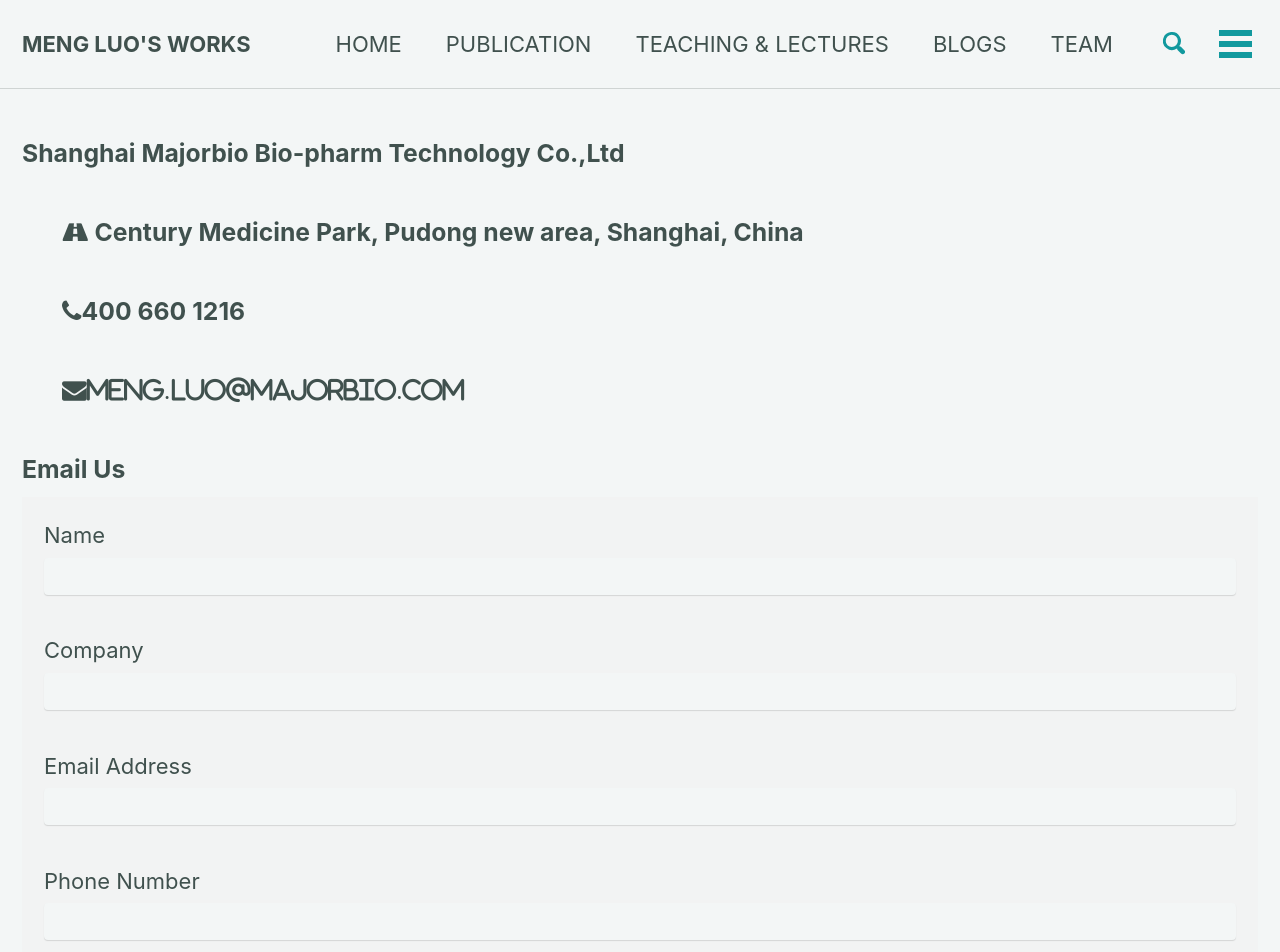
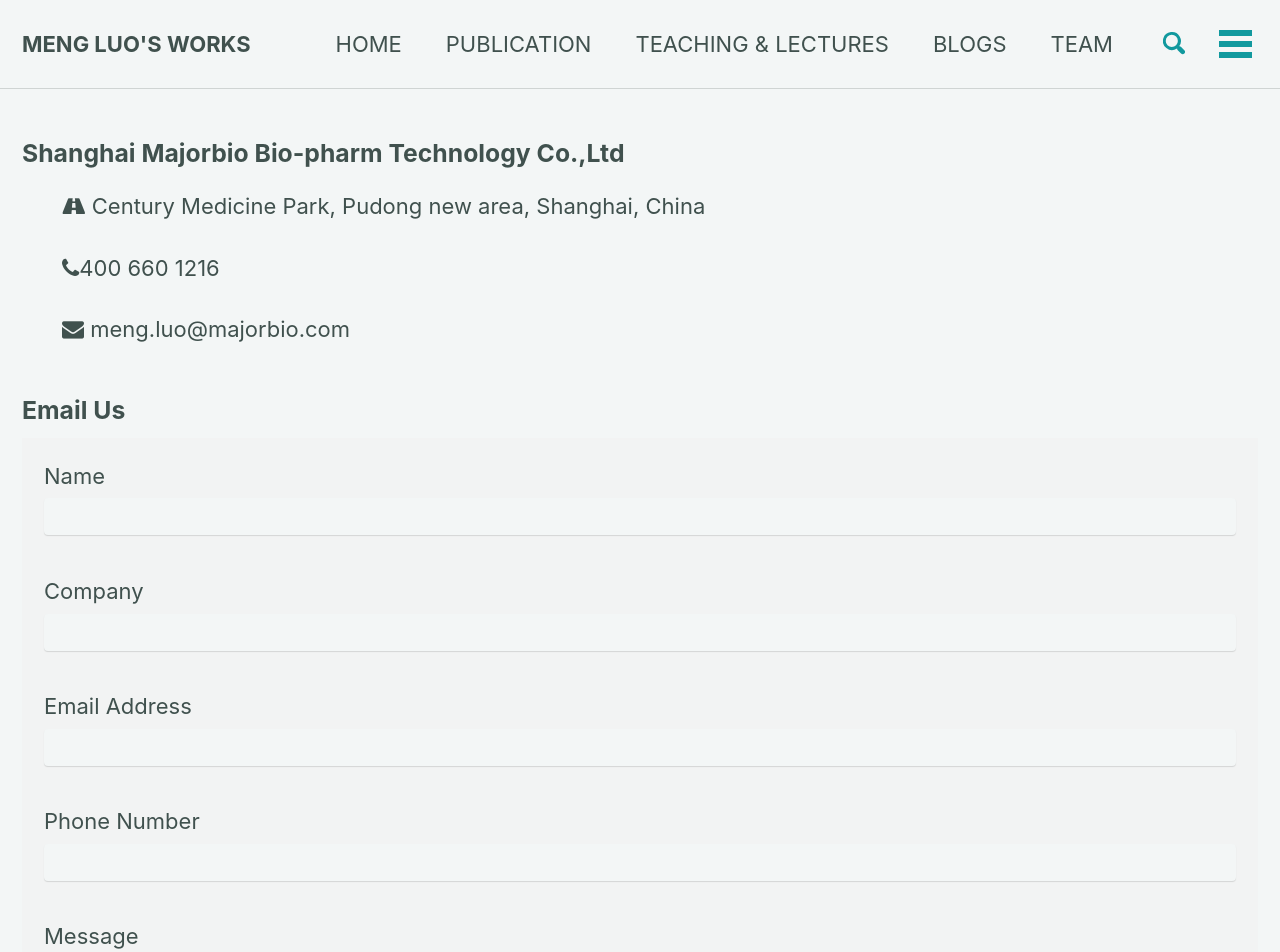
Before and after one commit to czheluo/blogs, a Jekyll site: the page built from _pages/contact.html, in a window 1280 px wide. Shown: the top 952 px of the page. Built offline with Jekyll 4.4.1, drawn with Linux system fonts in a browser that asks for light colours; cached includes are drawn as plain includes; nearby versions of some CDN libraries; a script that is not in the unit is left out; comment, search, counter and statistics services are not loaded.

Commit message:
Update contact.html

```diff
--- a/_pages/contact.html
+++ b/_pages/contact.html
@@ -11,9 +11,9 @@
       <div class="company-info">
         <h3>Shanghai Majorbio Bio-pharm Technology Co.,Ltd</h3>
         <ul>
-          <h3><i class="fa fa-road"></i> Century Medicine Park, Pudong new area, Shanghai, China</h3>
-          <h3><i class="fa fa-phone"></i>400 660 1216</h3>
-          <h3><i class="fa fa-envelope">meng.luo@majorbio.com</i> </h3>
+          <p><i class="fa fa-road"></i> Century Medicine Park, Pudong new area, Shanghai, China</p>
+          <p><i class="fa fa-phone"></i>400 660 1216</p>
+          <p><i class="fa fa-envelope"></i> meng.luo@majorbio.com </p>
         </ul>
       </div>
       <div class="contact">
```
